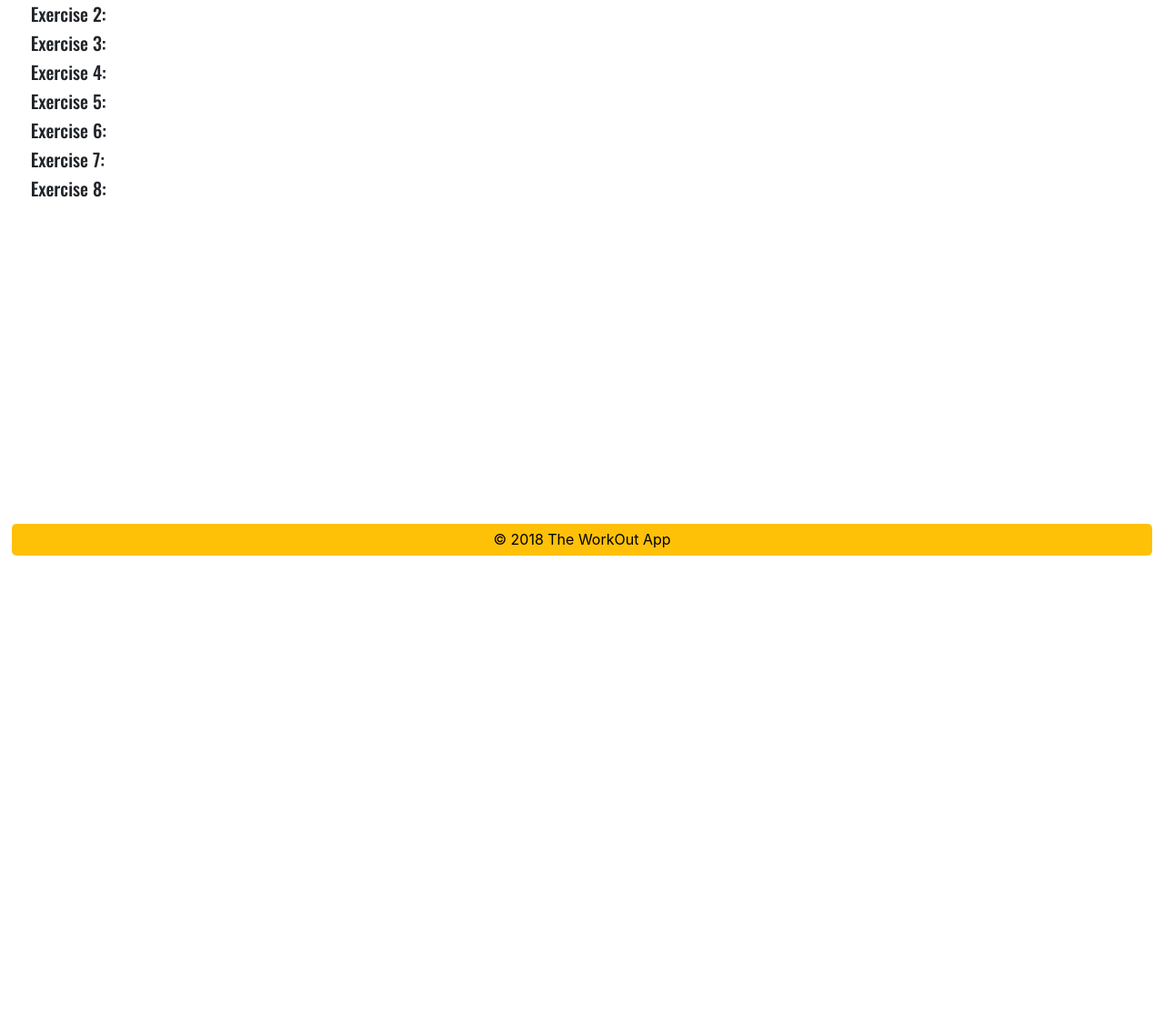
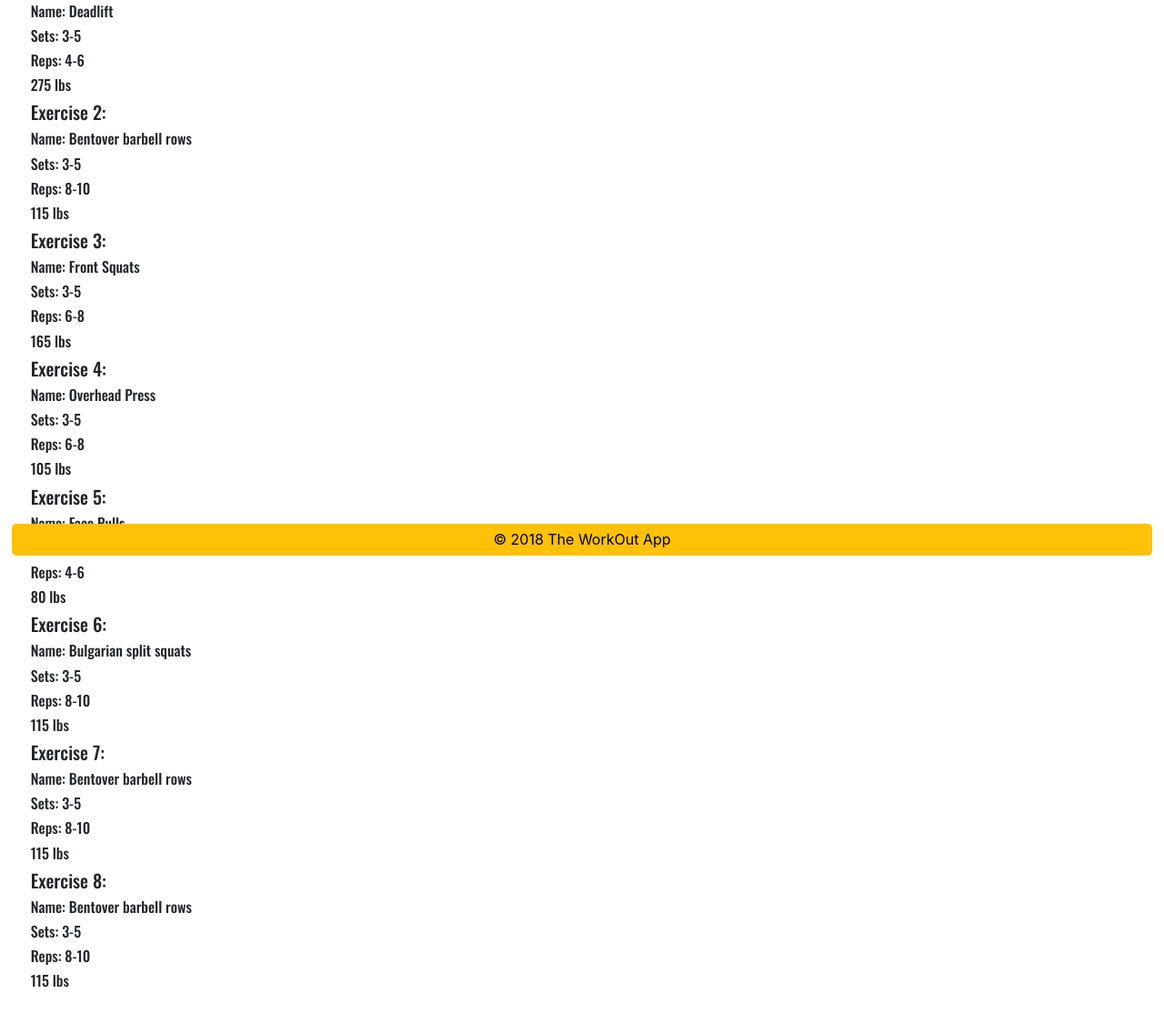
Before and after one commit to markishaug/workoutApp, a website: page public/workoutnow.html in a window 1280 px wide. Shown: the part 189-1314 px from the top of the page at 91% size. Before the commit the page ends 800 px from the top, so only its background shows below. Drawn offline with nearby package versions, Linux system fonts and the light colour scheme.

Commit message:
putting some dummy exercises in

```diff
--- a/public/workoutnow.html
+++ b/public/workoutnow.html
@@ -40,6 +40,10 @@
                             <div class="col-12"><!-- left column-->
                                 <h5>Exercise 1:</h5>
                                 <div id="insertExer1">
+                                    <h6>Name: Deadlift</h6>
+                                    <h6>Sets: 3-5</h6>
+                                    <h6>Reps: 4-6</h6>
+                                    <h6>275 lbs</h6>
                                 </div>
                             </div>
                         </div><!-- end row -->
@@ -48,6 +52,10 @@
                             <div class="col-12"><!-- left column-->
                                 <h5>Exercise 2:</h5>
                                 <div id="insertExer2">
+                                        <h6>Name: Bentover barbell rows</h6>
+                                        <h6>Sets: 3-5</h6>
+                                        <h6>Reps: 8-10</h6>
+                                        <h6>115 lbs</h6>
                                 </div>
                             </div>
                         </div><!-- end row -->
@@ -56,6 +64,10 @@
                             <div class="col-12"><!-- left column-->
                                 <h5>Exercise 3:</h5>
                                 <div id="insertExer3">
+                                        <h6>Name: Front Squats</h6>
+                                        <h6>Sets: 3-5</h6>
+                                        <h6>Reps: 6-8</h6>
+                                        <h6>165 lbs</h6>
                                 </div>
                             </div>
                         </div><!-- end row -->
@@ -64,6 +76,10 @@
                             <div class="col-12"><!-- left column-->
                                 <h5>Exercise 4:</h5>
                                 <div id="insertExer4">
+                                        <h6>Name: Overhead Press</h6>
+                                        <h6>Sets: 3-5</h6>
+                                        <h6>Reps: 6-8</h6>
+                                        <h6>105 lbs</h6>
                                 </div>
                             </div>
                         </div><!-- end row -->
@@ -72,6 +88,10 @@
                             <div class="col-12"><!-- left column-->
                                 <h5>Exercise 5:</h5>
                                 <div id="insertExer5">
+                                        <h6>Name: Face Pulls</h6>
+                                        <h6>Sets: 3-5</h6>
+                                        <h6>Reps: 4-6</h6>
+                                        <h6>80 lbs</h6>
                                 </div>
                             </div>
                         </div><!-- end row -->
@@ -80,6 +100,10 @@
                             <div class="col-12"><!-- left column-->
                                 <h5>Exercise 6:</h5>
                                 <div id="insertExer6">
+                                        <h6>Name: Bulgarian split squats</h6>
+                                        <h6>Sets: 3-5</h6>
+                                        <h6>Reps: 8-10</h6>
+                                        <h6>115 lbs</h6>
                                 </div>
                             </div>
                         </div><!-- end row -->
@@ -88,6 +112,10 @@
                             <div class="col-12"><!-- left column-->
                                 <h5>Exercise 7:</h5>
                                 <div id="insertExer7">
+                                        <h6>Name: Bentover barbell rows</h6>
+                                        <h6>Sets: 3-5</h6>
+                                        <h6>Reps: 8-10</h6>
+                                        <h6>115 lbs</h6>
                                 </div>
                             </div>
                         </div><!-- end row -->
@@ -96,6 +124,10 @@
                             <div class="col-12"><!-- left column-->
                                 <h5>Exercise 8:</h5>
                                 <div id="insertExer8">
+                                        <h6>Name: Bentover barbell rows</h6>
+                                        <h6>Sets: 3-5</h6>
+                                        <h6>Reps: 8-10</h6>
+                                        <h6>115 lbs</h6>
                                 </div>
                             </div>
                         </div><!-- end row -->
```
